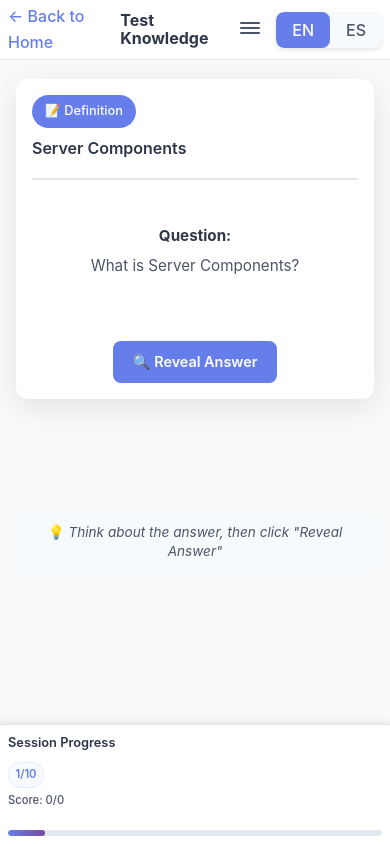
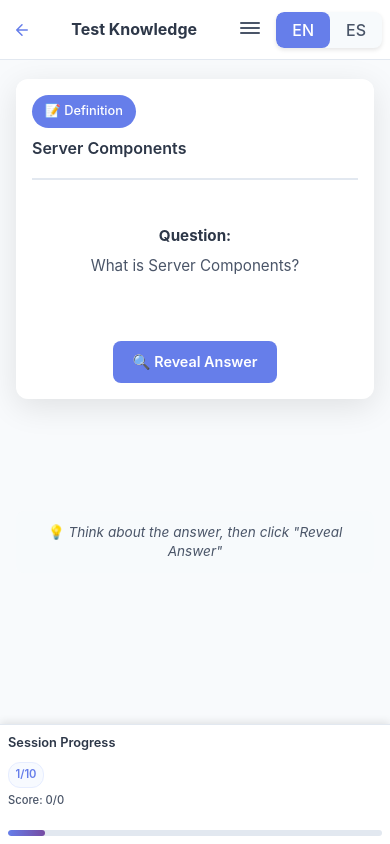
Before and after one commit to silvanatrabalon/learning, a React (Vite) app: page /learning/test-knowledge in a window 390 px wide. Built offline with nearby package versions, Linux system fonts and the light colour scheme.

Commit message:
fix: styles mobile

```diff
--- a/src/components/MultipleChoiceCard.css
+++ b/src/components/MultipleChoiceCard.css
@@ -198,7 +198,7 @@
 
 @media (max-width: 768px) {
   .multiple-choice-container {
-    padding: 0 0.5rem;
+    padding-top: 15rem;
   }
 
   .multiple-choice-card {
--- a/src/pages/StartLearning.css
+++ b/src/pages/StartLearning.css
@@ -28,11 +28,29 @@
   color: #667eea;
   text-decoration: none;
   font-weight: 500;
-  transition: color 0.2s ease;
+  transition: all 0.2s ease;
+  display: flex;
+  align-items: center;
+  justify-content: center;
+  padding: 0.5rem;
+  border-radius: 8px;
+  background: transparent;
+  border: 1px solid transparent;
 }
 
 .back-button:hover {
   color: #5a67d8;
+  background: #f0f8ff;
+  border-color: #e6edff;
+  transform: translateX(-2px);
+}
+
+.back-button svg {
+  transition: transform 0.2s ease;
+}
+
+.back-button:hover svg {
+  transform: translateX(-2px);
 }
 
 .learning-header h1 {
--- a/src/pages/StartLearning.jsx
+++ b/src/pages/StartLearning.jsx
@@ -126,7 +126,11 @@ function StartLearning() {
   return (
     <div className="start-learning">
       <header className="learning-header">
-        <Link to="/" className="back-button">← Back to Home</Link>
+        <Link to="/" className="back-button">
+          <svg width="20" height="20" viewBox="0 0 24 24" fill="none" stroke="currentColor" strokeWidth="2" strokeLinecap="round" strokeLinejoin="round">
+            <path d="M19 12H5M12 19l-7-7 7-7"/>
+          </svg>
+        </Link>
         <h1>Start Learning</h1>
         <div className="header-controls">
           <MobileMenu
--- a/src/pages/TestKnowledge.css
+++ b/src/pages/TestKnowledge.css
@@ -28,11 +28,29 @@
   color: #667eea;
   text-decoration: none;
   font-weight: 500;
-  transition: color 0.2s ease;
+  transition: all 0.2s ease;
+  display: flex;
+  align-items: center;
+  justify-content: center;
+  padding: 0.5rem;
+  border-radius: 8px;
+  background: transparent;
+  border: 1px solid transparent;
 }
 
 .back-button:hover {
   color: #5a67d8;
+  background: #f0f8ff;
+  border-color: #e6edff;
+  transform: translateX(-2px);
+}
+
+.back-button svg {
+  transition: transform 0.2s ease;
+}
+
+.back-button:hover svg {
+  transform: translateX(-2px);
 }
 
 .test-header h1 {
@@ -420,6 +438,15 @@
     box-sizing: border-box;
   }
 
+  .back-button {
+    padding: 0.25rem;
+  }
+
+  .back-button svg {
+    width: 18px;
+    height: 18px;
+  }
+
   .test-header h1 {
     font-size: 1rem;
   }
--- a/src/pages/TestKnowledge.jsx
+++ b/src/pages/TestKnowledge.jsx
@@ -307,7 +307,11 @@ function TestKnowledge() {
     return (
       <div className="test-knowledge">
         <header className="test-header">
-          <Link to="/" className="back-button">← Back to Home</Link>
+          <Link to="/" className="back-button">
+            <svg width="20" height="20" viewBox="0 0 24 24" fill="none" stroke="currentColor" strokeWidth="2" strokeLinecap="round" strokeLinejoin="round">
+              <path d="M19 12H5M12 19l-7-7 7-7"/>
+            </svg>
+          </Link>
           <h1>{sessionTexts.sessionComplete}</h1>
           <LanguageToggle language={language} onLanguageChange={setLanguage} />
         </header>
@@ -340,7 +344,11 @@ function TestKnowledge() {
   return (
     <div className="test-knowledge">
       <header className="test-header">
-        <Link to="/" className="back-button">← Back to Home</Link>
+        <Link to="/" className="back-button">
+          <svg width="20" height="20" viewBox="0 0 24 24" fill="none" stroke="currentColor" strokeWidth="2" strokeLinecap="round" strokeLinejoin="round">
+            <path d="M19 12H5M12 19l-7-7 7-7"/>
+          </svg>
+        </Link>
         <h1>Test Knowledge</h1>
         <div className="header-controls">
           <MobileMenu
```
